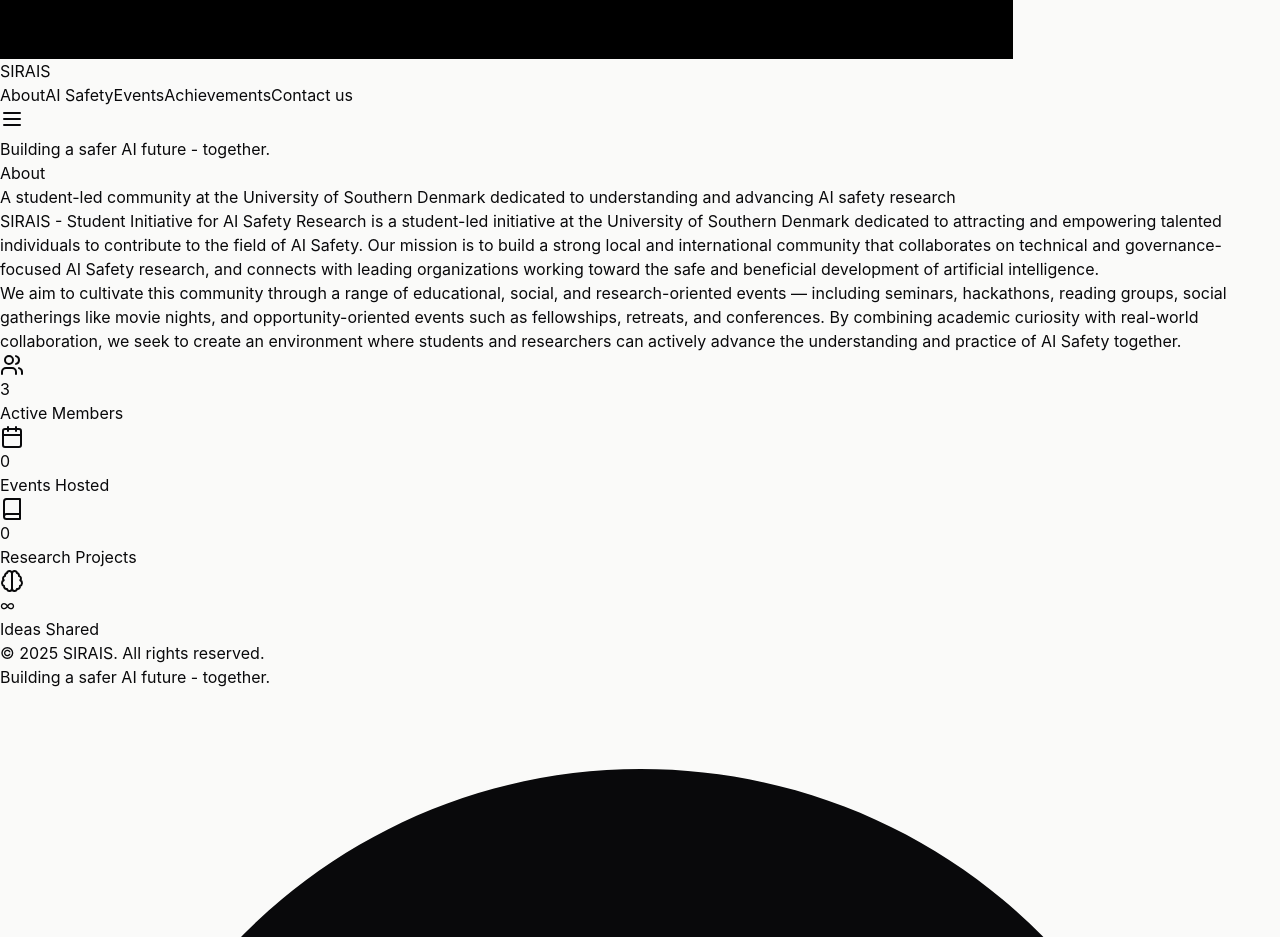
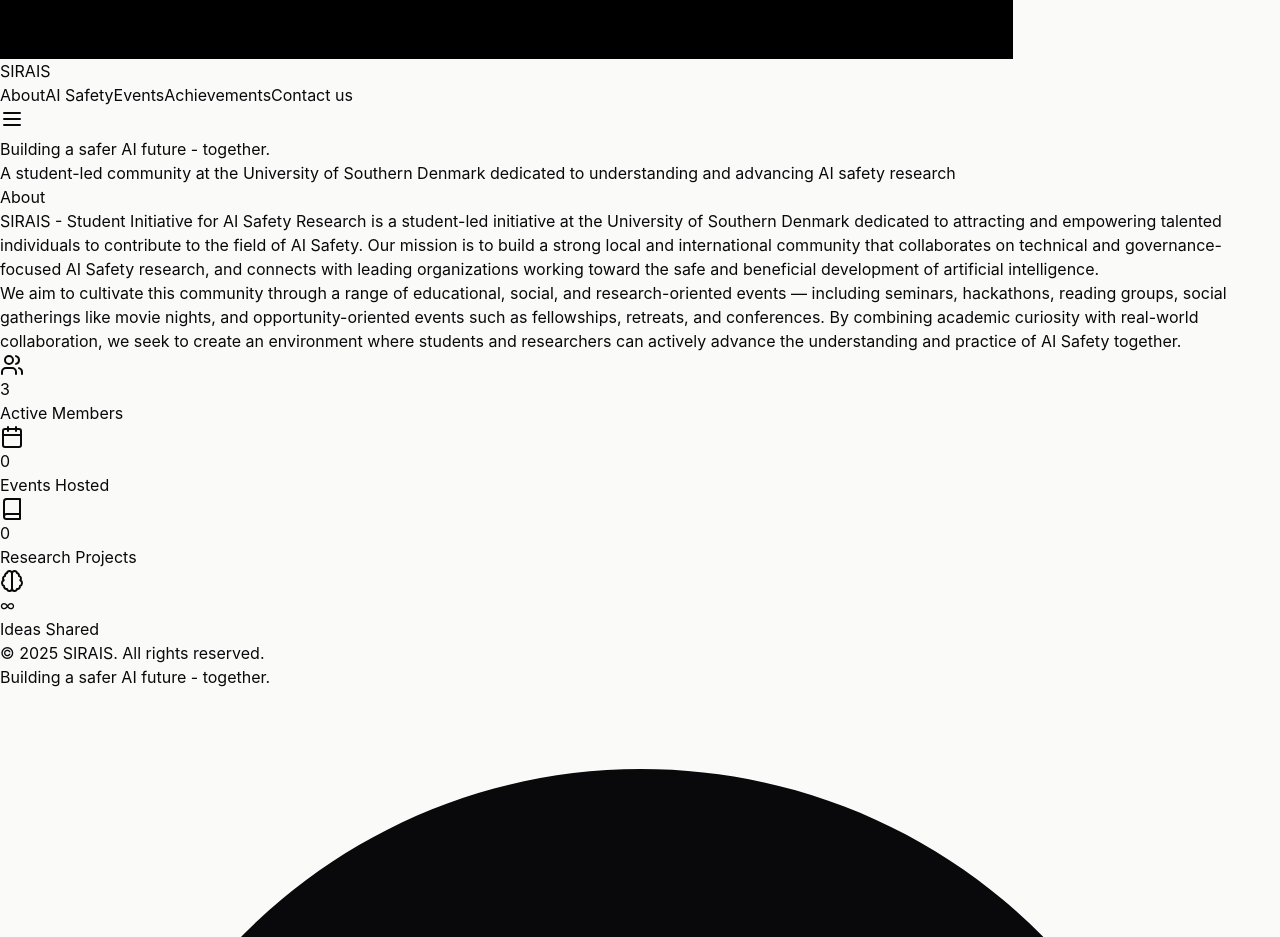
Before and after one commit to lbazsi/ai-safety-sdu-site, a React (Vite) app: page /about in a window 1280 px wide. Shown: the part 880-1817 px from the top of the page. Built offline with nearby package versions, Linux system fonts and the light colour scheme.

Commit message:
Updated first page

```diff
--- a/src/pages/About.tsx
+++ b/src/pages/About.tsx
@@ -12,18 +12,27 @@ export default function AboutPage() {
   return (
     <section className="py-16 px-4 sm:px-6 lg:px-8">
       <div className="max-w-5xl mx-auto">
-        <div className="mb-10 border border-zinc-200 bg-stone-50 rounded-xl px-4 sm:px-6 py-3 text-center text-sm text-zinc-700">
+        {/* Front-page statement */}
+        <div className="mb-14 text-center">
+          <h1 className="text-5xl sm:text-6xl font-semibold tracking-tight text-zinc-950 leading-tight">
             {MOTTO}
+          </h1>
+          <p className="mt-6 text-lg sm:text-xl text-zinc-700 max-w-3xl mx-auto">
+            {ABOUT_LEAD}
+          </p>
         </div>
-        <h1 className="text-4xl font-bold tracking-tight mb-6">About</h1>
-        <p className="text-lg text-zinc-700 mb-10 max-w-3xl">{ABOUT_LEAD}</p>
 
-        <div className="space-y-6 leading-relaxed max-w-prose">
+        {/* About section */}
+        <div className="text-center">
+          <h2 className="text-4xl font-bold tracking-tight mb-6">About</h2>
+
+          <div className="space-y-6 leading-relaxed max-w-prose mx-auto">
             {aboutParagraphs.map((p) => (
               <p key={p} className="text-base sm:text-lg text-zinc-800">
                 {p}
               </p>
             ))}
+          </div>
         </div>
 
         <div className="mt-14 pt-10 border-t border-zinc-200">
@@ -33,9 +42,9 @@ export default function AboutPage() {
               return (
                 <div
                   key={card.label}
-                  className="bg-white p-6 rounded-lg border border-zinc-200 hover:border-zinc-400 transition-colors"
+                  className="bg-white p-6 rounded-lg border border-zinc-200 hover:border-zinc-400 transition-colors text-center"
                 >
-                  <Icon className="w-9 h-9 text-zinc-900 mb-4" />
+                  <Icon className="w-9 h-9 text-zinc-900 mb-4 mx-auto" />
                   <div className="text-3xl font-bold text-zinc-950 mb-1">{card.value}</div>
                   <div className="text-zinc-700">{card.label}</div>
                 </div>
```
Lines whose indentation alone changed are shown as unchanged.
